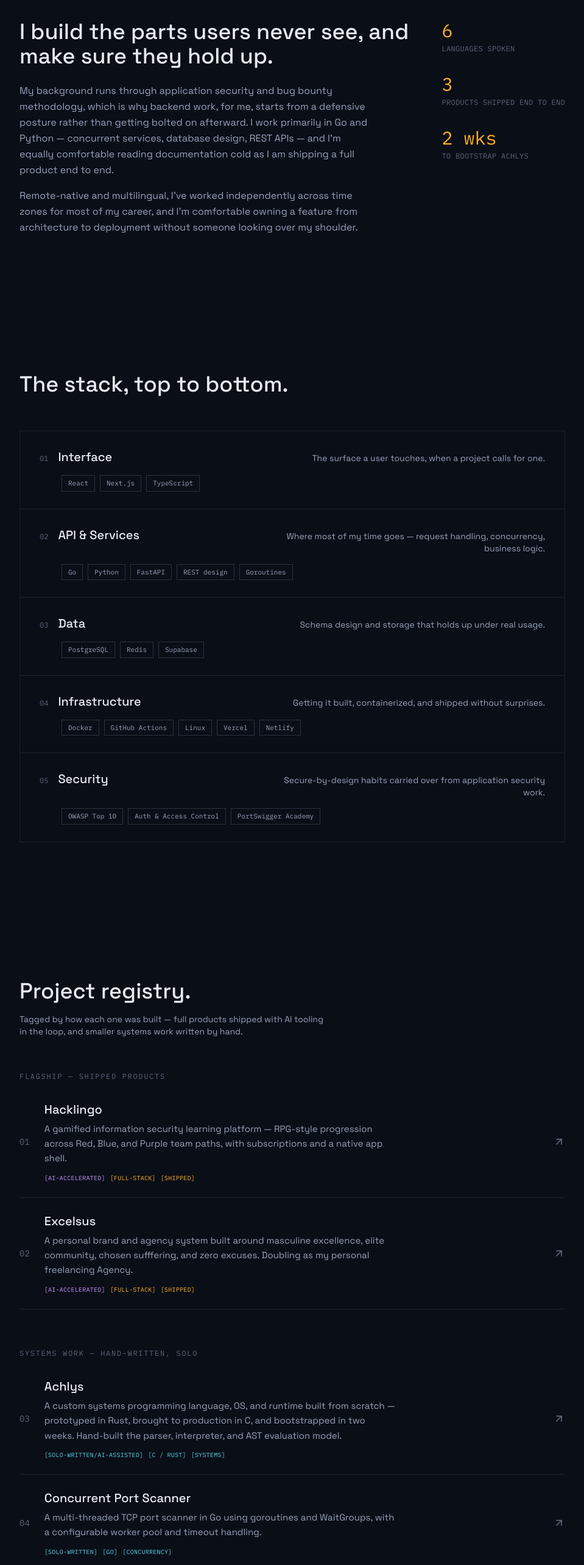
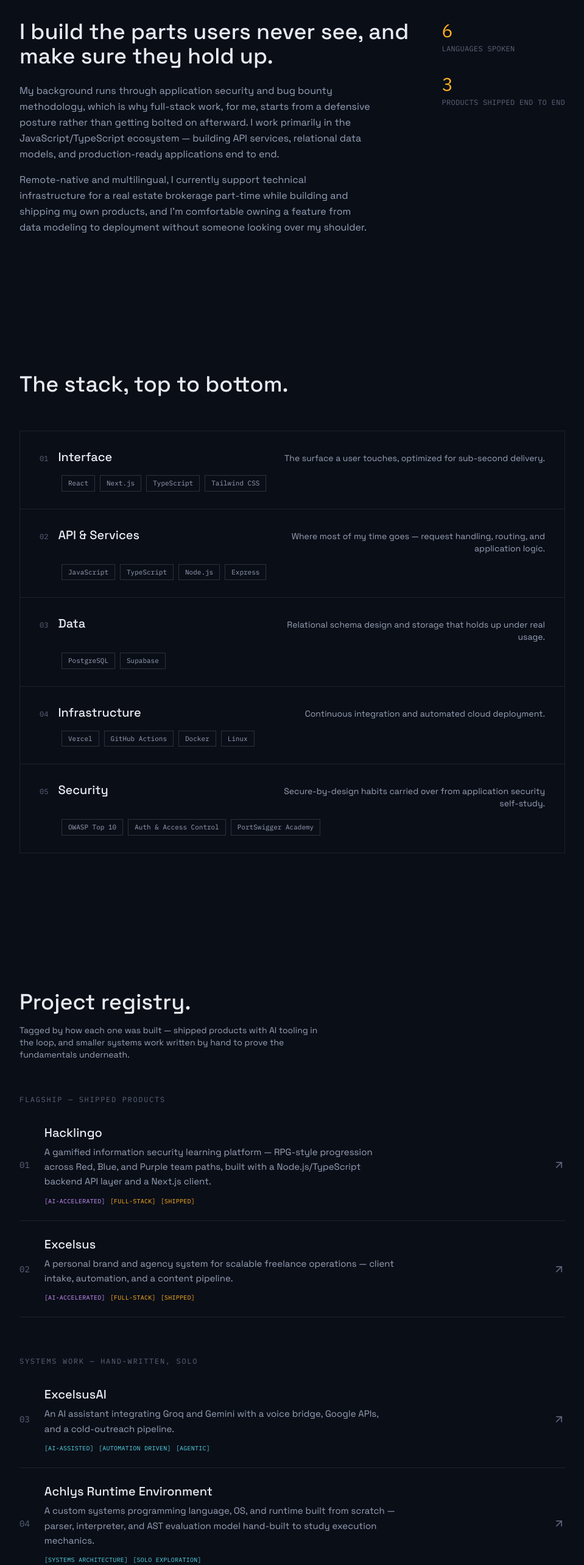
Before and after one commit to Variosity/portfoli0, a Next.js app: page / in a window 1280 px wide. Shown: the part 880-3446 px from the top of the page at 61% size, without its empty margins (192-1151 px from the left). Built offline with nearby package versions, Linux system fonts and the light colour scheme.

Commit message:
Refine project details and update tags
Updated project descriptions and tags for clarity and accuracy. Adjusted blurb text and added new projects to the list.

```diff
--- a/app/page.tsx
+++ b/app/page.tsx
@@ -21,31 +21,31 @@ const STACK_LAYERS = [
   {
     tier: "01",
     name: "Interface",
-    blurb: "The surface a user touches, when a project calls for one.",
-    tags: ["React", "Next.js", "TypeScript"],
+    blurb: "The surface a user touches, optimized for sub-second delivery.",
+    tags: ["React", "Next.js", "TypeScript", "Tailwind CSS"],
   },
   {
     tier: "02",
     name: "API & Services",
-    blurb: "Where most of my time goes — request handling, concurrency, business logic.",
-    tags: ["Go", "Python", "FastAPI", "REST design", "Goroutines"],
+    blurb: "Where most of my time goes — request handling, routing, and application logic.",
+    tags: ["JavaScript", "TypeScript", "Node.js", "Express"],
   },
   {
     tier: "03",
     name: "Data",
-    blurb: "Schema design and storage that holds up under real usage.",
-    tags: ["PostgreSQL", "Redis", "Supabase"],
+    blurb: "Relational schema design and storage that holds up under real usage.",
+    tags: ["PostgreSQL", "Supabase"],
   },
   {
     tier: "04",
     name: "Infrastructure",
-    blurb: "Getting it built, containerized, and shipped without surprises.",
-    tags: ["Docker", "GitHub Actions", "Linux", "Vercel", "Netlify"],
+    blurb: "Continuous integration and automated cloud deployment.",
+    tags: ["Vercel", "GitHub Actions", "Docker", "Linux"],
   },
   {
     tier: "05",
     name: "Security",
-    blurb: "Secure-by-design habits carried over from application security work.",
+    blurb: "Secure-by-design habits carried over from application security self-study.",
     tags: ["OWASP Top 10", "Auth & Access Control", "PortSwigger Academy"],
   },
 ];
@@ -55,7 +55,7 @@ const FLAGSHIP: { index: string; name: string; description: string; tags: Tag[];
     index: "01",
     name: "Hacklingo",
     description:
-      "A gamified information security learning platform — RPG-style progression across Red, Blue, and Purple team paths, with subscriptions and a native app shell.",
+      "A gamified information security learning platform — RPG-style progression across Red, Blue, and Purple team paths, built with a Node.js/TypeScript backend API layer and a Next.js client.",
     tags: [
       { label: "AI-accelerated", tone: "ai" },
       { label: "Full-stack", tone: "shipped" },
@@ -67,7 +67,7 @@ const FLAGSHIP: { index: string; name: string; description: string; tags: Tag[];
     index: "02",
     name: "Excelsus",
     description:
-      "A personal brand and agency system built around masculine excellence, elite community, chosen sufffering, and zero excuses. Doubling as my personal freelancing Agency.",
+      "A personal brand and agency system for scalable freelance operations — client intake, automation, and a content pipeline.",
     tags: [
       { label: "AI-accelerated", tone: "ai" },
       { label: "Full-Stack", tone: "shipped" },
@@ -80,21 +80,32 @@ const FLAGSHIP: { index: string; name: string; description: string; tags: Tag[];
 const SYSTEMS_WORK: { index: string; name: string; description: string; tags: Tag[]; href?: string }[] = [
   {
     index: "03",
-    name: "Achlys",
+    name: "ExcelsusAI",
     description:
-      "A custom systems programming language, OS, and runtime built from scratch — prototyped in Rust, brought to production in C, and bootstrapped in two weeks. Hand-built the parser, interpreter, and AST evaluation model.",
+      "An AI assistant integrating Groq and Gemini with a voice bridge, Google APIs, and a cold-outreach pipeline.",
     tags: [
-      { label: "Solo-written/AI-Assisted", tone: "solo" },
-      { label: "C / Rust", tone: "solo" },
-      { label: "Systems", tone: "solo" },
+      { label: "AI-Assisted", tone: "solo" },
+      { label: "Automation Driven", tone: "solo" },
+      { label: "Agentic", tone: "solo" },
+    ],
+    href: "https://github.com/Variosity/excelsus",
+  },
+  {
+    index: "04",
+    name: "Achlys Runtime Environment",
+    description:
+      "A custom systems programming language, OS, and runtime built from scratch — parser, interpreter, and AST evaluation model hand-built to study execution mechanics.",
+    tags: [
+      { label: "Systems Architecture", tone: "solo" },
+      { label: "Solo Exploration", tone: "solo" },
     ],
     href: "https://achlyssys.vercel.app",
   },
   {
-    index: "04",
+    index: "05",
     name: "Concurrent Port Scanner",
     description:
-      "A multi-threaded TCP port scanner in Go using goroutines and WaitGroups, with a configurable worker pool and timeout handling.",
+      "A multi-threaded TCP port scanner in Go using goroutines and WaitGroups, with a configurable worker pool and timeout handling — written by hand, no AI tooling.",
     tags: [
       { label: "Solo-written", tone: "solo" },
       { label: "Go", tone: "solo" },
@@ -103,9 +114,10 @@ const SYSTEMS_WORK: { index: string; name: string; description: string; tags: Ta
     href: "https://github.com/Variosity/go-concurrent-port-scanner",
   },
   {
-    index: "05",
+    index: "06",
     name: "AES Encrypt / Decrypt CLI",
-    description: "A command-line tool for symmetric encryption and decryption, written to understand the primitives rather than wrap a library blindly.",
+    description:
+      "A command-line symmetric encryption tool written to understand the cryptographic primitives directly rather than wrap a library blindly.",
     tags: [
       { label: "Solo-written", tone: "solo" },
       { label: "Go", tone: "solo" },
@@ -114,7 +126,7 @@ const SYSTEMS_WORK: { index: string; name: string; description: string; tags: Ta
     href: "https://github.com/Variosity/go-aes-gcm",
   },
   {
-    index: "06",
+    index: "07",
     name: "AES Server",
     description: "AES/GCM Symmetric Encryption/Decryption HTTP Server written in Go and HTML, written to ship the CLI tool as an accessible Full-Stack product.",
     tags: [
@@ -125,7 +137,7 @@ const SYSTEMS_WORK: { index: string; name: string; description: string; tags: Ta
     href: "https://github.com/Variosity/go-aes-server",
   },
   {
-    index: "07",
+    index: "08",
     name: "Secure REST API & HTTP Server",
     description: "A hand-rolled HTTP server and REST API layer, built to internalize request routing and middleware before reaching for a framework.",
     tags: [
@@ -134,17 +146,6 @@ const SYSTEMS_WORK: { index: string; name: string; description: string; tags: Ta
       { label: "Backend", tone: "solo" },
     ],
     href: "https://github.com/Variosity/go-secure-api",
-  },
-  {
-    index: "08",
-    name: "ExcelsusAI",
-    description: "An AI assistant integrating Groq and Gemini with a voice bridge, Google APIs, access to web interface, and a cold-outreach pipeline.",
-    tags: [
-      { label: "AI-Assisted", tone: "solo" },
-      { label: "Automation Driven", tone: "solo" },
-      { label: "Agentic", tone: "solo" },
-    ],
-    href: "https://github.com/Variosity/excelsus",
   },
 ];
 
@@ -208,17 +209,18 @@ export default function Home() {
               </h2>
               <p className="mt-6 max-w-xl text-[15px] leading-relaxed text-[var(--text-dim)] sm:text-base">
                 My background runs through application security and bug bounty
-                methodology, which is why backend work, for me, starts from a
+                methodology, which is why full-stack work, for me, starts from a
                 defensive posture rather than getting bolted on afterward. I work
-                primarily in Go and Python — concurrent services, database design,
-                REST APIs — and I&apos;m equally comfortable reading documentation
-                cold as I am shipping a full product end to end.
+                primarily in the JavaScript/TypeScript ecosystem — building API
+                services, relational data models, and production-ready
+                applications end to end.
               </p>
               <p className="mt-4 max-w-xl text-[15px] leading-relaxed text-[var(--text-dim)] sm:text-base">
-                Remote-native and multilingual, I&apos;ve worked independently
-                across time zones for most of my career, and I&apos;m comfortable
-                owning a feature from architecture to deployment without someone
-                looking over my shoulder.
+                Remote-native and multilingual, I currently support technical
+                infrastructure for a real estate brokerage part-time while
+                building and shipping my own products, and I&apos;m comfortable
+                owning a feature from data modeling to deployment without
+                someone looking over my shoulder.
               </p>
             </motion.div>
 
@@ -243,14 +245,6 @@ export default function Home() {
                 </div>
                 <div className="mt-1 text-xs uppercase tracking-wide text-[var(--text-faint)]">
                   Products shipped end to end
-                </div>
-              </div>
-              <div>
-                <div className="text-3xl text-[var(--amber)]">
-                  <Counter to={2} suffix=" wks" />
-                </div>
-                <div className="mt-1 text-xs uppercase tracking-wide text-[var(--text-faint)]">
-                  To bootstrap Achlys
                 </div>
               </div>
             </motion.div>
@@ -331,8 +325,9 @@ export default function Home() {
               variants={fadeUp}
               className="mb-14 max-w-lg text-sm text-[var(--text-dim)]"
             >
-              Tagged by how each one was built — full products shipped with AI
-              tooling in the loop, and smaller systems work written by hand.
+              Tagged by how each one was built — shipped products with AI tooling
+              in the loop, and smaller systems work written by hand to prove the
+              fundamentals underneath.
             </motion.p>
 
             <div className="mb-16">
@@ -352,27 +347,6 @@ export default function Home() {
                 <RegistryRow key={p.index} {...p} />
               ))}
             </div>
-
-            <motion.div
-              initial="hidden"
-              whileInView="visible"
-              viewport={{ once: true }}
-              variants={fadeUp}
-              className="border-t border-[var(--line)] pt-6"
-            >
-              <h3 className="mb-3 font-mono text-xs uppercase tracking-[0.14em] text-[var(--text-faint)]">
-                Also on the bench
-              </h3>
-              <p className="text-sm leading-relaxed text-[var(--text-faint)]">
-                <span className="text-[var(--text-dim)]">PyrTyd</span> — an
-                experiment in giving AI assistants distinct personalities and
-                voices, part of the Jarvis toolchain.{" "}
-                <span className="text-[var(--text-dim)]">Halorust</span> — a
-                rapid, AI-assisted game build made to explore the genre rather
-                than to ship. Neither is core to how I work, but both are part
-                of how I explore.
-              </p>
-            </motion.div>
           </div>
         </section>
 
```
